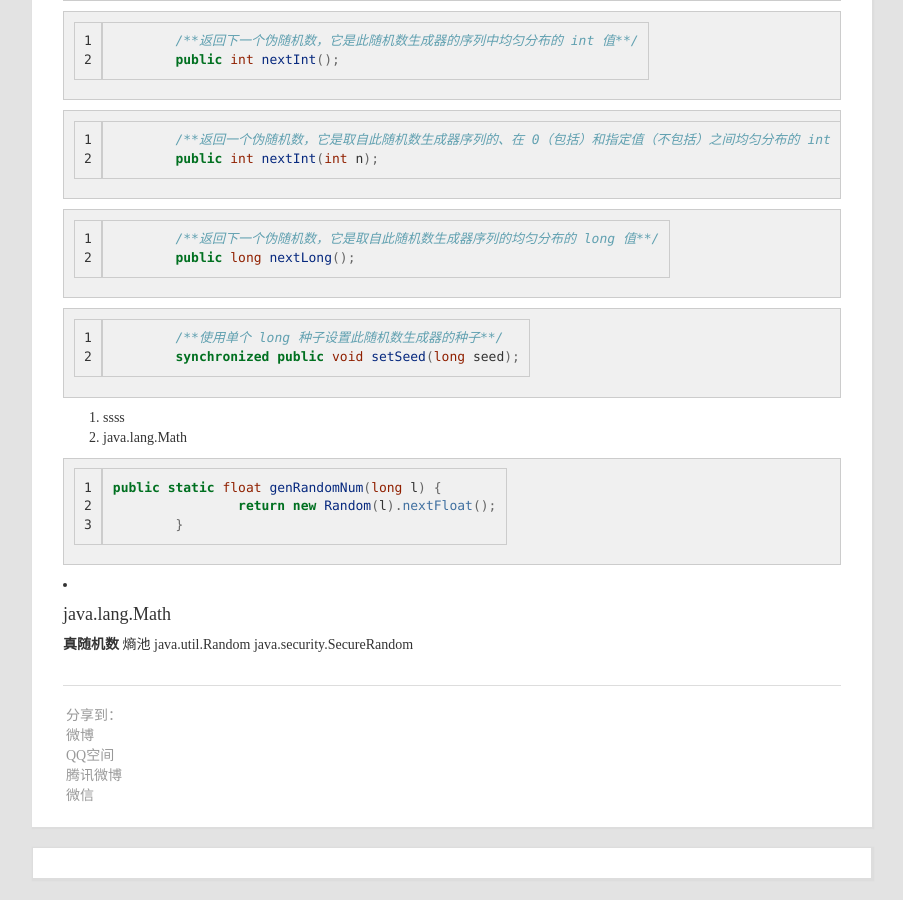
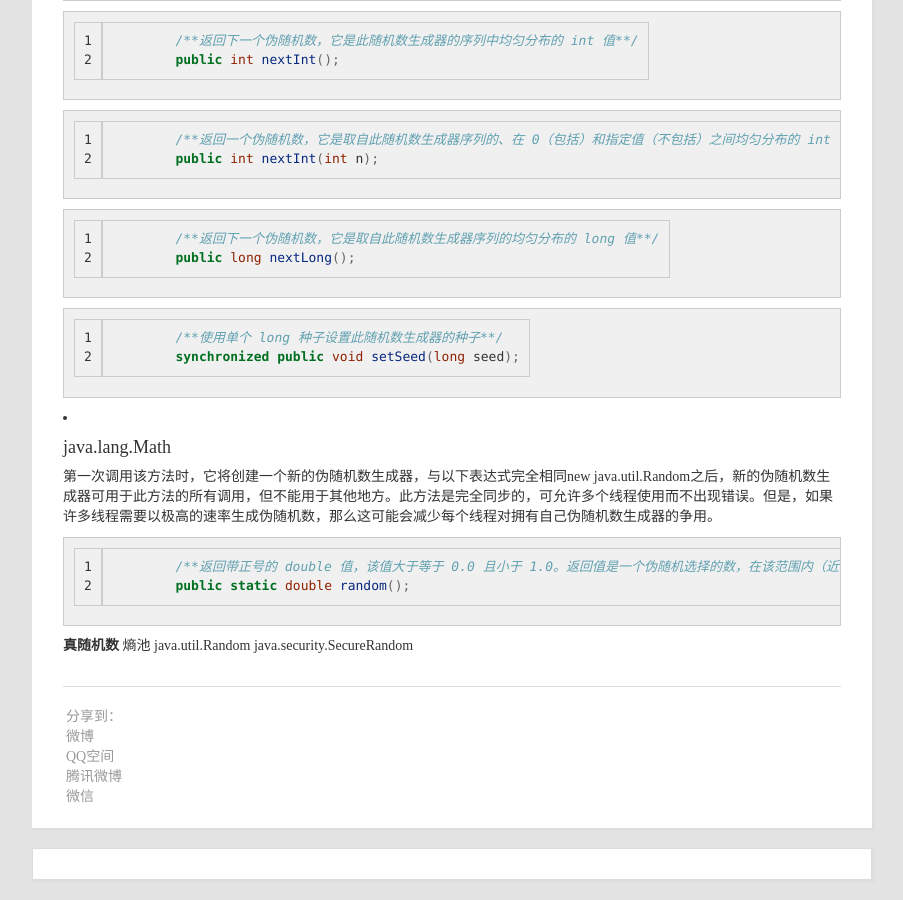
Before and after one commit to tomgg/tomgg.github.io, a Jekyll site: the page built from _posts/2016-07-20-java-random.md, in a window 1280 px wide and 900 px high, scrolled down 2238 px. Shown: the whole window, without its empty margins (53-956 px from the left). Built offline with Jekyll 4.4.1, drawn with Linux system fonts in a browser that asks for light colours; nearby versions of some CDN libraries; comment, search, counter and statistics services are not loaded.

Commit message:
no message

````diff
--- a/_posts/2016-07-20-java-random.md
+++ b/_posts/2016-07-20-java-random.md
@@ -135,18 +135,16 @@ _Random的成员方法_
 	/**使用单个 long 种子设置此随机数生成器的种子**/
 	synchronized public void setSeed(long seed);
 ```
-1. ssss
-2. java.lang.Math
 
-
-``` java
-public static float genRandomNum(long l) {
-		return new Random(l).nextFloat();
-	}
-```
 
 + #### java.lang.Math
 
+第一次调用该方法时，它将创建一个新的伪随机数生成器，与以下表达式完全相同new java.util.Random之后，新的伪随机数生成器可用于此方法的所有调用，但不能用于其他地方。此方法是完全同步的，可允许多个线程使用而不出现错误。但是，如果许多线程需要以极高的速率生成伪随机数，那么这可能会减少每个线程对拥有自己伪随机数生成器的争用。
+
+``` java
+	/**返回带正号的 double 值，该值大于等于 0.0 且小于 1.0。返回值是一个伪随机选择的数，在该范围内（近似）均匀分布**/
+	public static double random();
+```
 
 
 **真随机数**
````
